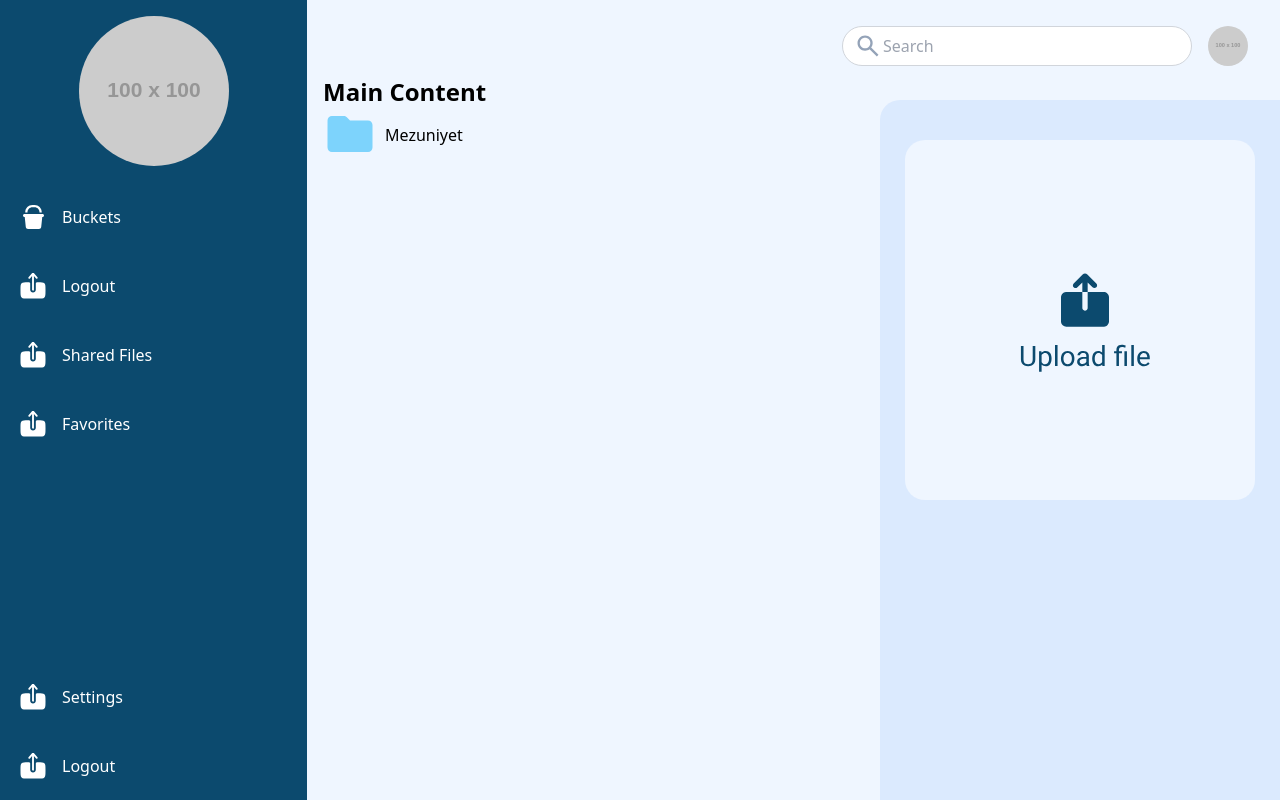
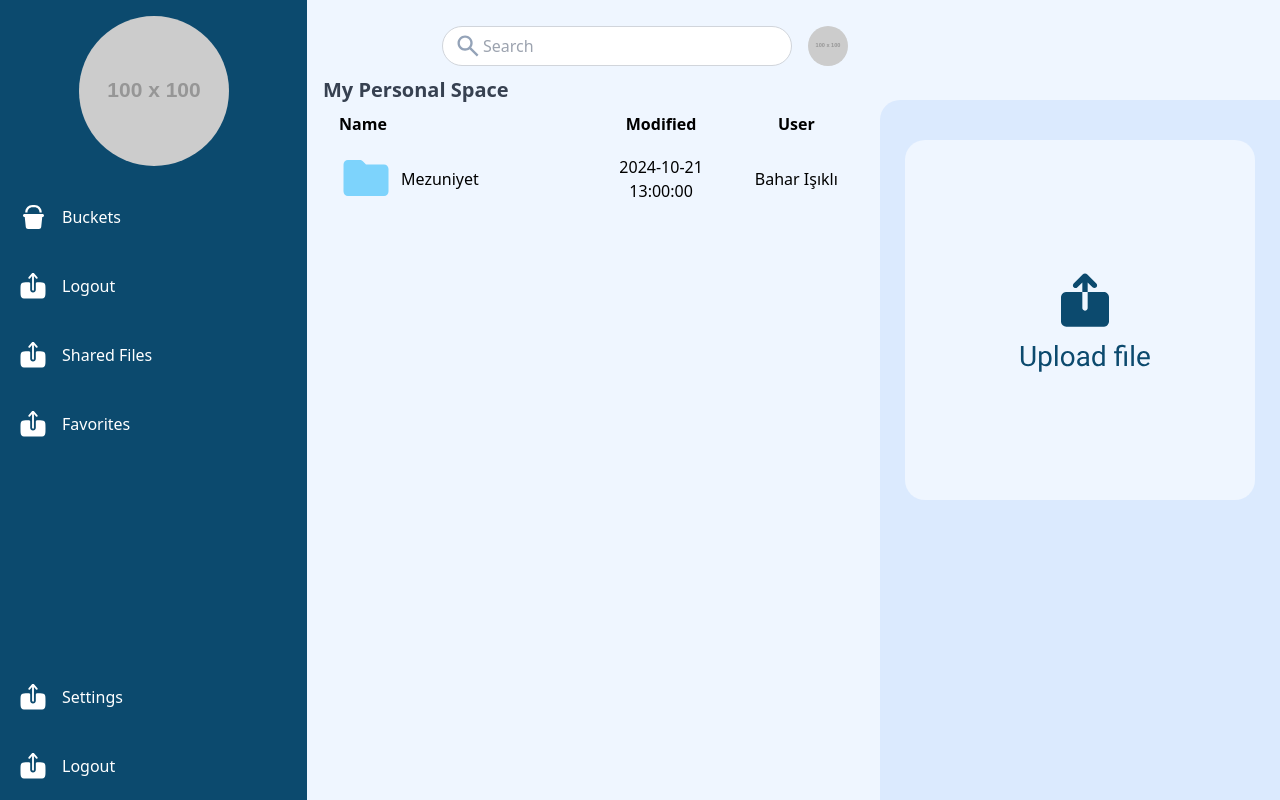
Before and after one commit to droplite-app/ui, a React (Vite) app: page / in a window 1280 px wide. Built offline with nearby package versions, Linux system fonts and the light colour scheme.

Commit message:
file component design

```diff
--- a/src/assets/File/data.json
+++ b/src/assets/File/data.json
@@ -7,40 +7,40 @@
     "updated_at": "2024-10-21 13:00:00",
     "creator": {
       "id": 1,
-      "name": "Bahar Isikli"
+      "name": "Bahar Işıklı"
     },
     "children": [
       {
         "id": 2,
         "type": "file",
         "name": "Mezuniyet-Belgesi.pdf",
-        "created_at": "2024-10-22 14:00:00",
-        "updated_at": "2024-10-22 14:00:00",
+        "created_at": "2024-09-22 14:00:00",
+        "updated_at": "2024-11-22 14:00:00",
         "creator": {
           "id": 2,
-          "name": "Ahmet Yildiz"
+          "name": "Ahmet Yıldız"
         }
       },
       {
         "id": 3,
         "type": "picture",
         "name": "Mezuniyet-Fotoğrafı.png",
-        "created_at": "2024-10-22 14:00:00",
-        "updated_at": "2024-10-22 14:00:00",
+        "created_at": "2024-12-22 14:00:00",
+        "updated_at": "2024-06-22 14:00:00",
         "creator": {
           "id": 3,
-          "name": "Ahmet Yildiz"
+          "name": "Ahmet Yıldız"
         }
       },
       {
         "id": 4,
         "type": "video",
         "name": "Kep-Atma-Töreni.mp4",
-        "created_at": "2024-10-22 14:00:00",
-        "updated_at": "2024-10-22 14:00:00",
+        "created_at": "2024-03-22 14:00:00",
+        "updated_at": "2024-05-22 14:00:00",
         "creator": {
           "id": 4,
-          "name": "Ahmet Yildiz"
+          "name": "Özgür adem Işıklı"
         }
       }
     ]
--- a/src/components/File/FileItem.tsx
+++ b/src/components/File/FileItem.tsx
@@ -81,7 +81,7 @@ const FileIcon = () => (
   </svg>
 );
 
-const FileItem: React.FC<FileItemProps> = ({ item }) => {
+const FileItem: React.FC<FileItemProps> = ({ item, onClick }) => {
   const [isOpen, setIsOpen] = useState(false);
 
   const hasChildren = item.children && item.children.length > 0;
@@ -90,61 +90,61 @@ const FileItem: React.FC<FileItemProps> = ({ item }) => {
     if (hasChildren) {
       setIsOpen(!isOpen);
     }
+    if (onClick) {
+      onClick(item);
+    }
   };
 
-  const getIcon = () => {
-    switch (item.type) {
+  const getIcon = (type: string) => {
+    switch (type) {
       case "folder":
-        return (
-          <span>
-            <FolderIcon />
-          </span>
-        );
+        return <FolderIcon />;
       case "picture":
-        return (
-          <span>
-            <ImageIcon />
-          </span>
-        );
+        return <ImageIcon />;
       case "video":
-        return (
-          <span>
-            <VideoIcon />
-          </span>
-        );
+        return <VideoIcon />;
       default:
-        return (
-          <span>
-            <FileIcon />
-          </span>
-        );
+        return <FileIcon />;
     }
   };
 
   return (
-    <div style={{ marginBottom: "16px" }}>
-      {" "}
+    <>
+      {/* Ana klasör bilgilerini sadece klasör kapalıyken göster */}
       {!isOpen && (
-        <div
+        <tr
+          className="cursor-pointer"
           onClick={handleClick}
-          style={{
-            cursor: hasChildren ? "pointer" : "default",
-            display: "flex",
-            alignItems: "center",
-          }}
         >
-          {getIcon()}
-          <span style={{ marginLeft: "8px" }}>{item.name}</span>
-        </div>
+          <td className="px-4 py-2">
+            <div className="flex items-center space-x-2">
+              {getIcon(item.type)}
+              <span>{item.name}</span>
+            </div>
+          </td>
+          <td className="px-4 py-2 text-center">{item.created_at}</td>
+          <td className="px-4 py-2 text-center">{item.creator.name}</td>
+        </tr>
       )}
-      {isOpen && hasChildren /* Klasör tıklandığında alt öğeleri göster */ && (
-        <div style={{ paddingLeft: "20px" }}>
+
+      {/* Eğer klasör açıksa sadece alt öğeleri göster */}
+      {isOpen && hasChildren && (
+        <>
           {item.children?.map((child) => (
-            <FileItem key={child.id} item={child} />
+            <tr key={child.id} className="cursor-pointer">
+              <td className="px-4 py-2">
+                <div className="flex items-center space-x-2">
+                  {getIcon(child.type)}
+                  <span>{child.name}</span>
+                </div>
+              </td>
+              <td className="px-4 py-2 text-center">{child.created_at}</td>
+              <td className="px-4 py-2 text-center">{child.creator.name}</td>
+            </tr>
           ))}
-        </div>
+        </>
       )}
-    </div>
+    </>
   );
 };
 
--- a/src/components/File/FileList.tsx
+++ b/src/components/File/FileList.tsx
@@ -1,5 +1,5 @@
-import React from 'react';
-import FileItem, { FileItemProps } from './FileItem';
+import React from "react";
+import FileItem, { FileItemProps } from "./FileItem";
 
 interface FileListProps {
   items: Array<{
@@ -11,19 +11,32 @@ interface FileListProps {
       id: number;
       name: string;
     };
-    children?: Array<FileItemProps['item']>;
+    children?: Array<FileItemProps["item"]>;
   }>;
-  onItemClick?: (item: { id: number; type: string }) => void;
+  onItemClick?: (item: { id: number; type: string; name: string }) => void;
 }
 
 const FileList: React.FC<FileListProps> = ({ items, onItemClick }) => {
   return (
-    <div>
-      {items.map((item) => (
-        <FileItem key={item.id} item={item} onClick={onItemClick} />
-      ))}
+    <div className="overflow-x-auto">
+      <table className="min-w-full table-auto">
+        <thead className="bg-blue-50">
+          <tr>
+            <th className="w-2/5 px-4 py-2 text-left">Name</th>
+            <th className="w-1/5 px-4 py-2 text-center">Modified</th>
+            <th className="w-1/5 px-4 py-2 text-center">User</th>
+          </tr>
+        </thead>
+        <tbody>
+          {items.map((item) => (
+            <FileItem key={item.id} item={item} onClick={onItemClick} />
+          ))}
+        </tbody>
+      </table>
     </div>
   );
+
+
 };
 
 export default FileList;
--- a/src/pages/Main.tsx
+++ b/src/pages/Main.tsx
@@ -3,18 +3,27 @@ import RightSidebar from "../components/Right-Sidebar/RightSidebar";
 import Header from "../components/Header/Header";
 import fileData from "../assets/File/data.json";
 import FileList from "../components/File/FileList";
+import React, { useState } from "react";
 
 const Main: React.FC = () => {
-  const handleItemClick = (item: { id: number; type: string }) => {
-    console.log('Clicked item:', item);
+  const [title, setTitle] = useState("My Personal Space"); // state of header
 
+  const handleItemClick = (item: {
+    id: number;
+    type: string;
+    name: string;
+  }) => {
+    setTitle(`My Personal Space > ${item.name}`);
   };
+
   return (
     <div className="flex min-h-screen bg-[#EFF6FF]">
       <SideBar />
-      <main className="flex-1 p-4 bg-blue-50">
+
+      <main className="flex-1 p-4 bg-blue-50 overflow-auto mr-[400px]">
         <Header />
-        <h1 className="text-2xl font-bold">Main Content</h1>
+        <h1 className="text-xl font-semibold text-gray-700">{title}</h1>
+        {/* dinamic header */}
         <FileList items={fileData} onItemClick={handleItemClick} />
       </main>
       <RightSidebar />
```
